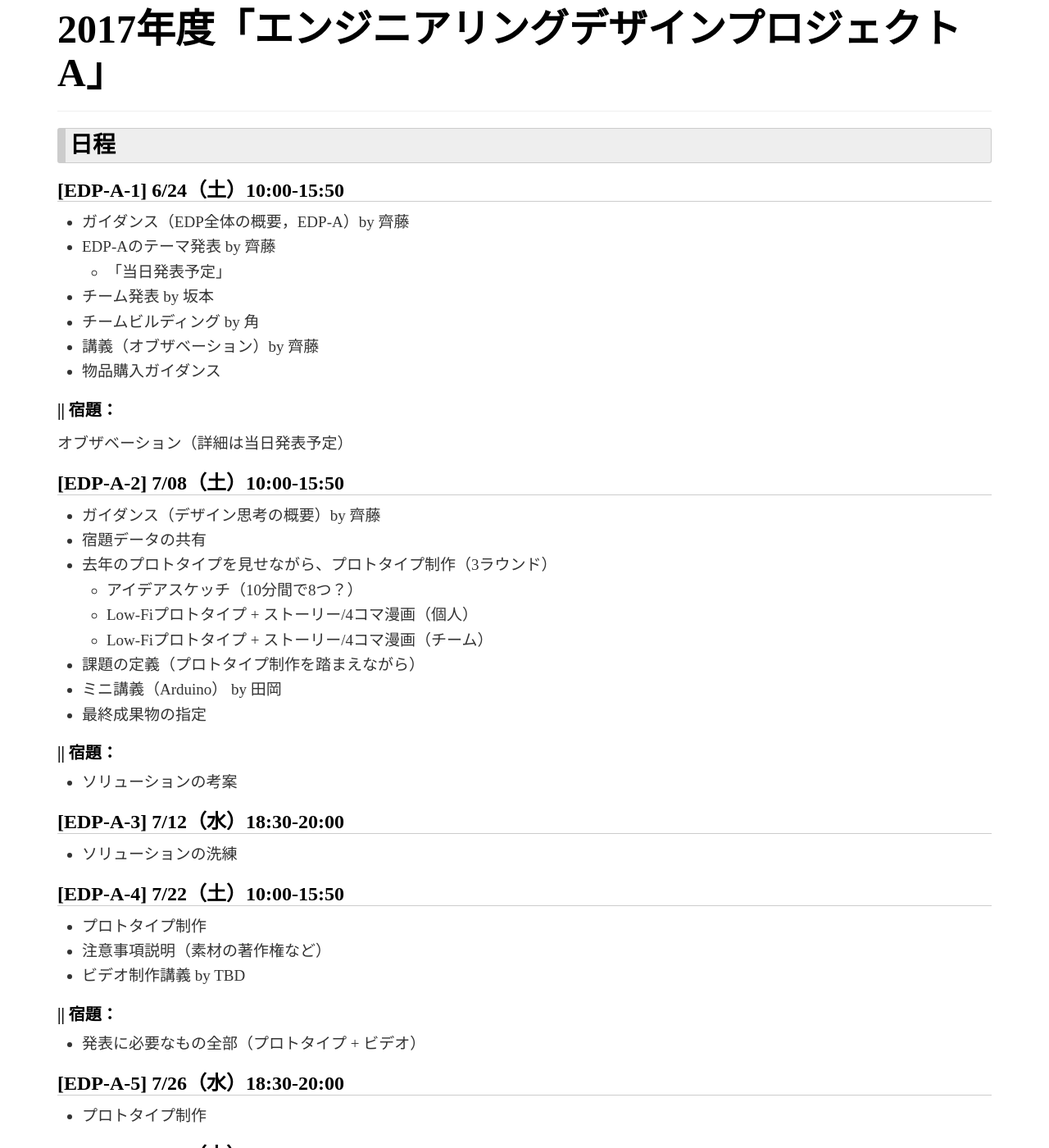
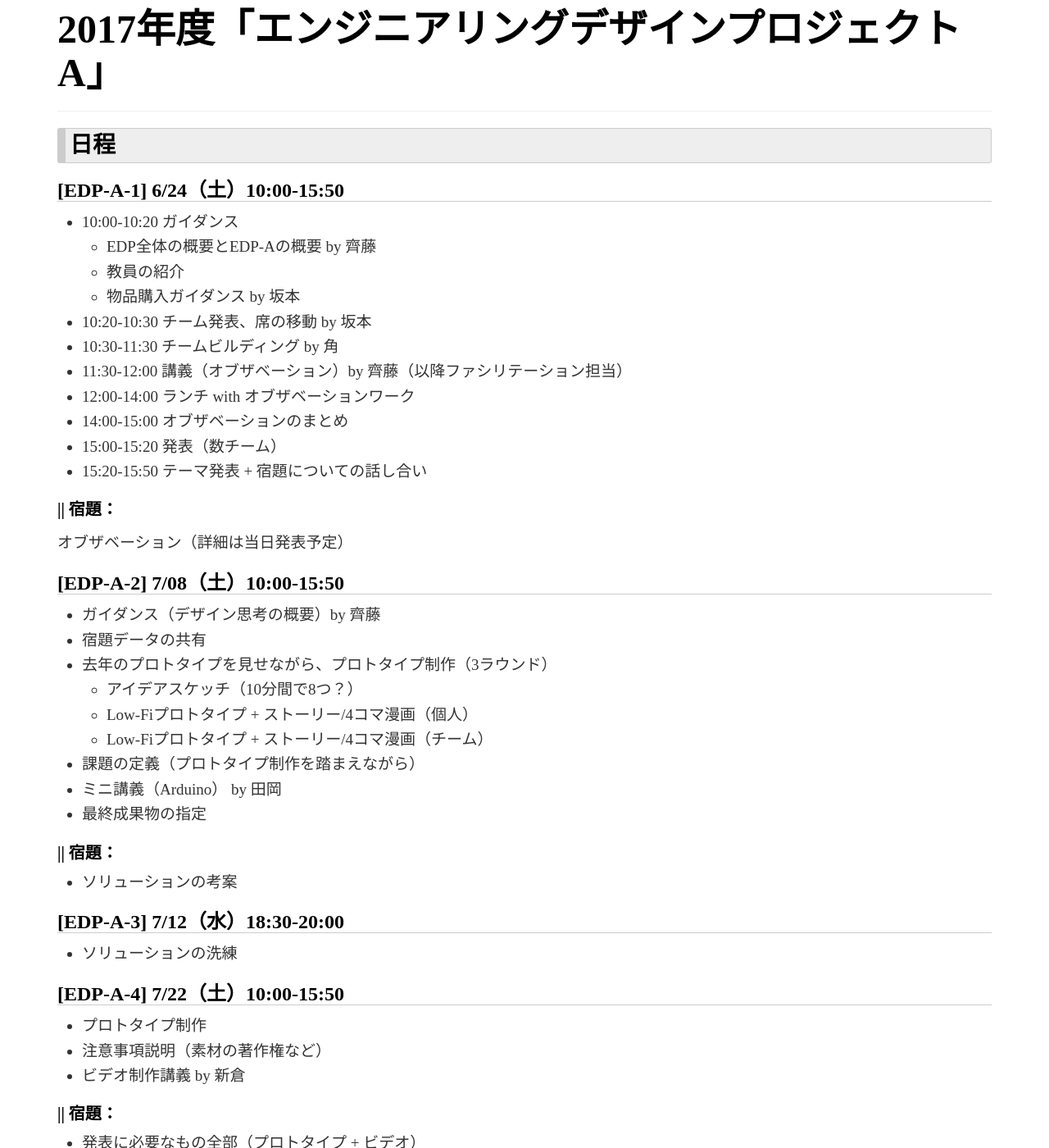
Before and after one commit to titech-edp/titech-edp.github.io, a Jekyll site: the page built from 2017-edp-a/index.md, in a window 1280 px wide and 1400 px high, scrolled down 398 px. Shown: the whole window at 82% size. Built offline with Jekyll 4.4.1, drawn with Linux system fonts in a browser that asks for light colours; nearby versions of some CDN libraries; library files that are not in the unit come from our copies.

Commit message:
Add timeline

```diff
--- a/2017-edp-a/index.md
+++ b/2017-edp-a/index.md
@@ -7,13 +7,17 @@ title: 2017年度「エンジニアリングデザインプロジェクトA」
 
 ## [EDP-A-1] 6/24（土）10:00-15:50
 
-- ガイダンス（EDP全体の概要，EDP-A）by 齊藤
-- EDP-Aのテーマ発表 by 齊藤
-  - 「当日発表予定」
-- チーム発表 by 坂本
-- チームビルディング by 角
-- 講義（オブザベーション）by 齊藤
-- 物品購入ガイダンス
+- 10:00-10:20 ガイダンス
+  - EDP全体の概要とEDP-Aの概要 by 齊藤
+  - 教員の紹介
+  - 物品購入ガイダンス by 坂本
+- 10:20-10:30 チーム発表、席の移動 by 坂本
+- 10:30-11:30 チームビルディング by 角
+- 11:30-12:00 講義（オブザベーション）by 齊藤（以降ファシリテーション担当）
+- 12:00-14:00 ランチ with オブザベーションワーク
+- 14:00-15:00 オブザベーションのまとめ
+- 15:00-15:20 発表（数チーム）
+- 15:20-15:50 テーマ発表 + 宿題についての話し合い
 
 ### 宿題：
 
@@ -43,7 +47,7 @@ title: 2017年度「エンジニアリングデザインプロジェクトA」
 
 - プロトタイプ制作
 - 注意事項説明（素材の著作権など）
-- ビデオ制作講義 by TBD
+- ビデオ制作講義 by 新倉
 
 ### 宿題：
 
```
